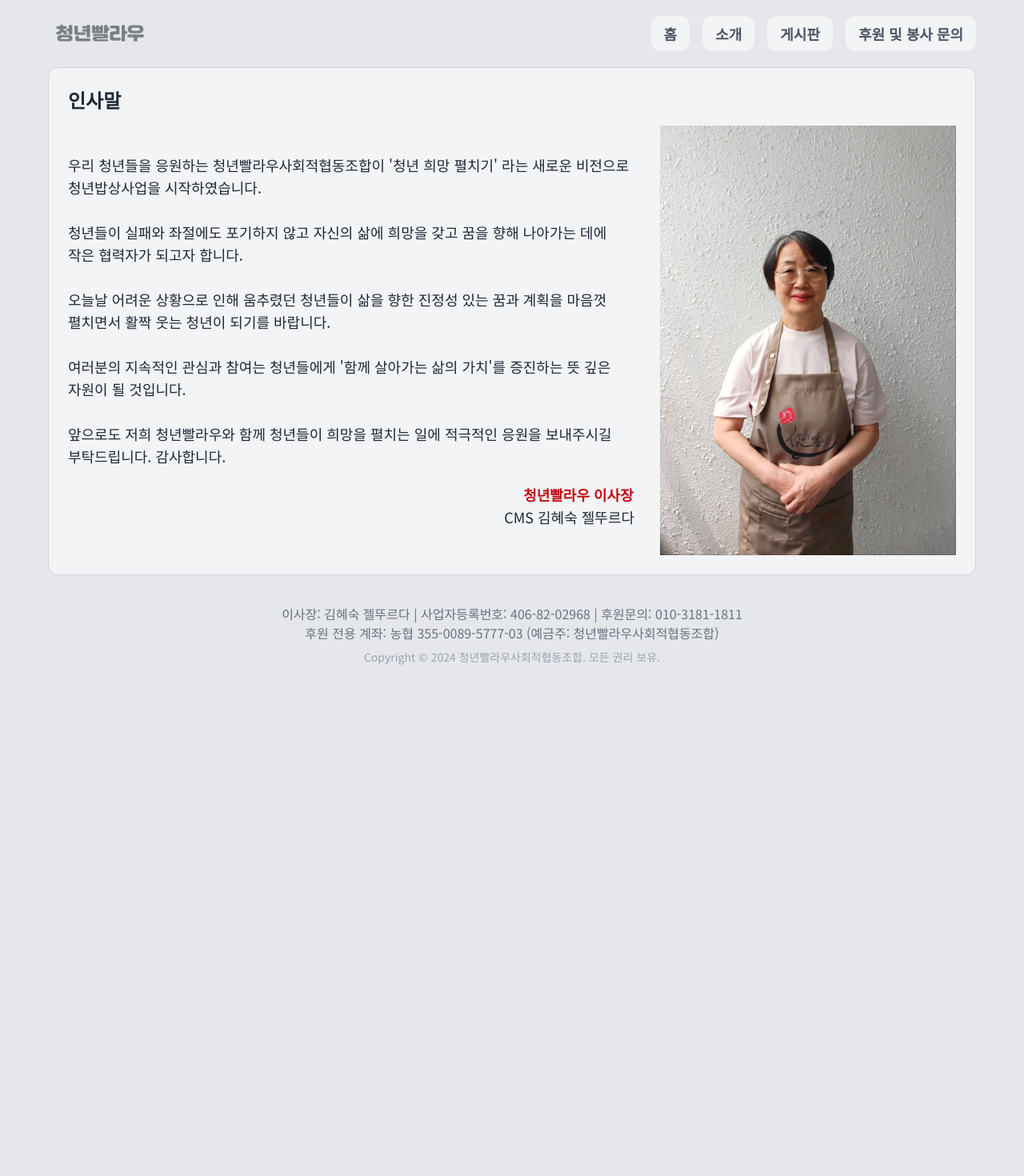
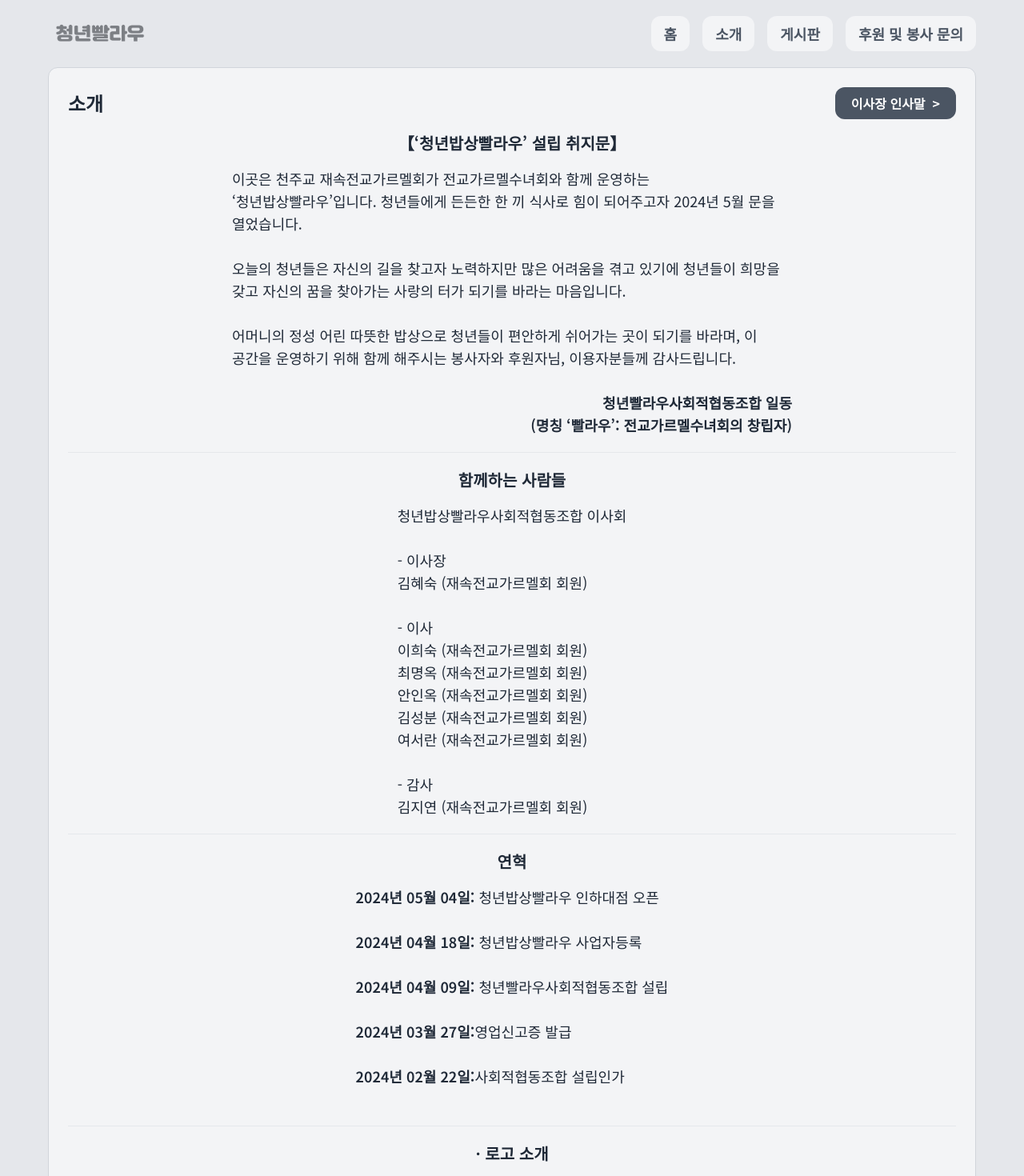
Before and after one commit to asheswook/youthpalau, a SvelteKit app: page /about in a window 1280 px wide. Shown: the top 1470 px of the page at 80% size. Before the commit the page ends 855 px from the top, so only its background shows below. Built offline with nearby package versions, Linux system fonts and the light colour scheme.

Commit message:
Feat: add about org page

```diff
--- a/src/lib/components/Header.svelte
+++ b/src/lib/components/Header.svelte
@@ -1,5 +1,5 @@
 <script lang="ts">
-	export let count = 788;
+	export let count = 1152;
 
 	let start = 0;
 	const countUp = () => {
@@ -26,7 +26,7 @@
 		<span class="text-primary-900">청년들의</span> 배를 든든히 채웠습니다.
 	</div>
 	<div class="flex ml-auto text-sm max-sm:text-xs font-medium mt-2 max-sm:mt-1 text-gray-600">
-		*5월 7일 ~ 5월 23일 기준
+		*5월 7일 ~ 5월 31일 기준
 	</div>
 </div>
 
--- /dev/null
+++ b/src/lib/components/button/SmButton.svelte
@@ -0,0 +1,15 @@
+<script lang="ts">
+	export let onClick = () => {};
+	export let color = 'primary';
+</script>
+
+<button
+	on:click={() => onClick()}
+	class="flex text-base max-sm:text-base font-bold py-2 px-5 rounded-xl text-center max-sm:py-2 max-sm:px-4 max-sm:text-md
+		{color === 'primary' && 'bg-primary-600 hover:bg-primary-700 text-white'}
+		{color === 'secondary' && 'bg-tertiary-500 hover:bg-tertiary-600 text-white'}
+		{color === 'gray' && 'bg-gray-600 hover:bg-gray-700 text-white'}
+	"
+>
+	<slot />
+</button>
--- a/src/lib/components/card/Card.svelte
+++ b/src/lib/components/card/Card.svelte
@@ -1,10 +1,28 @@
 <script lang="ts">
+	import SmButton from '$lib/components/button/SmButton.svelte';
+	import { goto } from '$app/navigation';
+
+	export let navi = '';
+	export let naviName = '';
 	export let title = '';
 </script>
 
 <div class="bg-gray-100 rounded-xl max-md:p-4 md:p-6 border border-gray-300 grow basis-[400px]">
 	{#if title}
-		<div class="text-2xl font-semibold mb-4">{title}</div>
+		<div class="flex items-center flex-row mb-4">
+			<div class="text-2xl font-semibold"><span>{title}</span></div>
+
+			{#if navi}
+				<div class="flex ml-auto">
+					<SmButton
+						color="gray"
+						onClick={() => {
+							goto(navi);
+						}}>{naviName}&nbsp&nbsp></SmButton
+					>
+				</div>
+			{/if}
+		</div>
 	{/if}
 	<div class="flex justify-between flex-col">
 		<slot />
--- a/src/routes/about/+page.svelte
+++ b/src/routes/about/+page.svelte
@@ -1,37 +1,73 @@
 <script lang="ts">
+	import Card from '$lib/components/card/Card.svelte';
 	import Button from '$lib/components/button/Button.svelte';
-	import Header from '$lib/components/Header.svelte';
-	import Card from '$lib/components/card/Card.svelte';
+	import { goto } from '$app/navigation';
+
+	const gotoHello = () => {
+		goto('/about/hello');
+	};
 </script>
 
-<Card title="인사말">
-	<div class="flex flex-row">
-		<div class="flex items-center space-x-2 lg:w-2/3">
-			<div class="flex flex-col lg:mr-8">
-				<span class="break-keep mb-5">
-					우리 청년들을 응원하는 청년빨라우사회적협동조합이 '청년 희망 펼치기' 라는 새로운 비전으로
-					청년밥상사업을 시작하였습니다.
-					<br /><br />
-					청년들이 실패와 좌절에도 포기하지 않고 자신의 삶에 희망을 갖고 꿈을 향해 나아가는 데에 작은
-					협력자가 되고자 합니다.
-					<br /><br />
-					오늘날 어려운 상황으로 인해 움추렸던 청년들이 삶을 향한 진정성 있는 꿈과 계획을 마음껏 펼치면서
-					활짝 웃는 청년이 되기를 바랍니다.
-					<br /><br />
-					여러분의 지속적인 관심과 참여는 청년들에게 '함께 살아가는 삶의 가치'를 증진하는 뜻 깊은 자원이
-					될 것입니다.
-					<br /><br />
-					앞으로도 저희 청년빨라우와 함께 청년들이 희망을 펼치는 일에 적극적인 응원을 보내주시길 부탁드립니다.
-					감사합니다.
-				</span>
-				<span class="ml-auto">
-					<span class="ml-6 font-semibold text-[#c40a14]">청년빨라우 이사장</span><br />
-					CMS 김혜숙 젤뚜르다
-				</span>
-			</div>
-		</div>
-		<div class="lg:w-1/3 max-lg:hidden">
-			<img src="/images/char.jpeg" width="1000px" alt="이미지" />
+<Card title="소개" navi="/about/hello" naviName="이사장 인사말">
+	<div class="flex flex-col items-center mb-5">
+		<div class="text-xl font-semibold mb-4">【‘청년밥상빨라우’ 설립 취지문】</div>
+		<div class="flex flex-col lg:max-w-[700px]">
+			<span class="break-keep">
+				이곳은 천주교 재속전교가르멜회가 전교가르멜수녀회와 함께 운영하는 ‘청년밥상빨라우’입니다.
+				청년들에게 든든한 한 끼 식사로 힘이 되어주고자 2024년 5월 문을 열었습니다.<br /><br />
+				오늘의 청년들은 자신의 길을 찾고자 노력하지만 많은 어려움을 겪고 있기에 청년들이 희망을 갖고
+				자신의 꿈을 찾아가는 사랑의 터가 되기를 바라는 마음입니다.<br /><br /> 어머니의 정성 어린
+				따뜻한 밥상으로 청년들이 편안하게 쉬어가는 곳이 되기를 바라며, 이 공간을 운영하기 위해 함께
+				해주시는 봉사자와 후원자님, 이용자분들께 감사드립니다. <br /><br />
+			</span>
+			<span class="ml-auto font-semibold">청년빨라우사회적협동조합 일동</span>
+			<span class="ml-auto font-semibold">(명칭 ‘빨라우’: 전교가르멜수녀회의 창립자)</span>
 		</div>
 	</div>
+	<hr />
+	<div class="flex flex-col items-center mt-5 mb-5">
+		<div class="text-xl font-semibold mb-4">함께하는 사람들</div>
+		<div class="flex flex-col lg:max-w-[700px]">
+			<span class="break-keep">
+				청년밥상빨라우사회적협동조합 이사회<br /><br />
+
+				- 이사장 <br />
+				김혜숙 (재속전교가르멜회 회원)<br /><br />
+
+				- 이사<br />
+				이희숙 (재속전교가르멜회 회원)<br />
+				최명옥 (재속전교가르멜회 회원)<br />
+				안인옥 (재속전교가르멜회 회원)<br />
+				김성분 (재속전교가르멜회 회원)<br />
+				여서란 (재속전교가르멜회 회원)<br /><br />
+
+				- 감사<br />
+				김지연 (재속전교가르멜회 회원)<br />
+			</span>
+		</div>
+	</div>
+	<hr />
+	<div class="flex flex-col items-center mt-5 mb-5">
+		<div class="text-xl font-semibold mb-4">연혁</div>
+		<div class="flex flex-col lg:max-w-[700px]">
+			<span class="break-keep">
+				<span class="font-semibold">2024년 05월 04일:</span> 청년밥상빨라우 인하대점 오픈<br /><br
+				/>
+
+				<span class="font-semibold">2024년 04월 18일:</span> 청년밥상빨라우 사업자등록<br /><br />
+
+				<span class="font-semibold">2024년 04월 09일:</span> 청년빨라우사회적협동조합 설립<br /><br
+				/>
+
+				<span class="font-semibold">2024년 03월 27일:</span>영업신고증 발급<br /><br />
+
+				<span class="font-semibold">2024년 02월 22일:</span>사회적협동조합 설립인가<br /><br />
+			</span>
+		</div>
+	</div>
+	<hr />
+	<div class="flex flex-col items-center mt-5">
+		<span class="text-xl font-semibold mb-4">· 로고 소개</span>
+		<img src="/images/logointro.jpeg" width="500px" alt="로고 소개" />
+	</div>
 </Card>
--- /dev/null
+++ b/src/routes/about/hello/+page.svelte
@@ -0,0 +1,39 @@
+<script lang="ts">
+	import Button from '$lib/components/button/Button.svelte';
+	import Header from '$lib/components/Header.svelte';
+	import Card from '$lib/components/card/Card.svelte';
+	import MobileNavigation from '$lib/components/layout/navigation/MobileNavigation.svelte';
+	import MobileNavItem from '$lib/components/layout/navigation/MobileNavItem.svelte';
+</script>
+
+<Card title="인사말" navi="/about" naviName="소개">
+	<div class="flex flex-row">
+		<div class="flex items-center space-x-2 lg:w-2/3">
+			<div class="flex flex-col lg:mr-8">
+				<span class="break-keep mb-5">
+					우리 청년들을 응원하는 청년빨라우사회적협동조합이 '청년 희망 펼치기' 라는 새로운 비전으로
+					청년밥상사업을 시작하였습니다.
+					<br /><br />
+					청년들이 실패와 좌절에도 포기하지 않고 자신의 삶에 희망을 갖고 꿈을 향해 나아가는 데에 작은
+					협력자가 되고자 합니다.
+					<br /><br />
+					오늘날 어려운 상황으로 인해 움추렸던 청년들이 삶을 향한 진정성 있는 꿈과 계획을 마음껏 펼치면서
+					활짝 웃는 청년이 되기를 바랍니다.
+					<br /><br />
+					여러분의 지속적인 관심과 참여는 청년들에게 '함께 살아가는 삶의 가치'를 증진하는 뜻 깊은 자원이
+					될 것입니다.
+					<br /><br />
+					앞으로도 저희 청년빨라우와 함께 청년들이 희망을 펼치는 일에 적극적인 응원을 보내주시길 부탁드립니다.
+					감사합니다.
+				</span>
+				<span class="ml-auto">
+					<span class="ml-auto font-semibold text-[#c40a14]">청년빨라우 이사장</span><br />
+					재속전교가르멜회 김혜숙 젤뚜르다
+				</span>
+			</div>
+		</div>
+		<div class="lg:w-1/3 max-lg:hidden">
+			<img src="/images/char.jpeg" width="1000px" alt="이미지" />
+		</div>
+	</div>
+</Card>
```
Also changed, not shown: static/images/logointro.jpeg (added).
